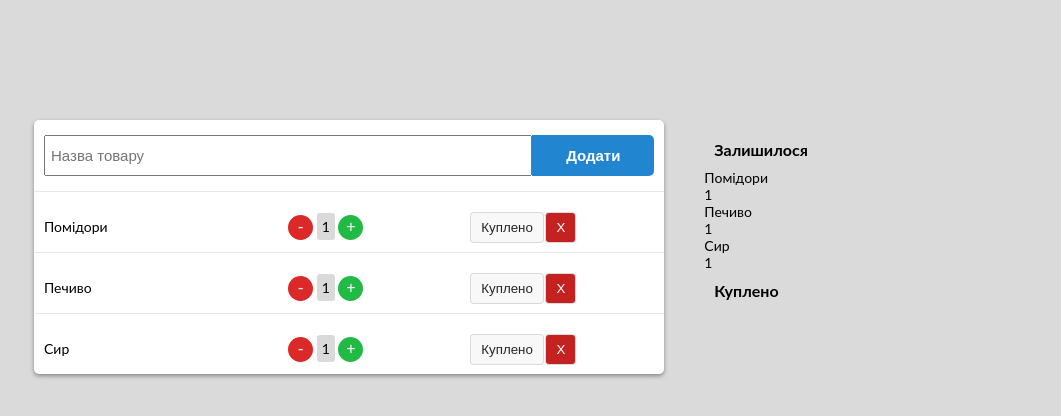
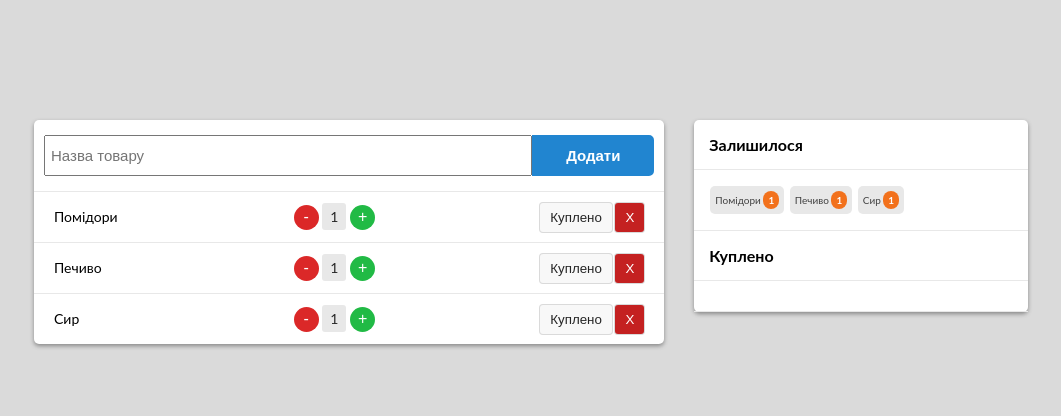
Before and after one commit to nekipelov3/BuyList, a plain HTML site: page index.html in a window 1280 px wide. Shown: the whole page, without its empty margins (104-1165 px from the left). Drawn offline with Linux system fonts and the light colour scheme.

Commit message:
right block styles finished

```diff
--- a/main.css
+++ b/main.css
@@ -38,7 +38,7 @@ body {
 .center {
     padding: 20px;
     max-width: 80%;
-    min-width: 460px;
+    /*min-width: 460px;*/
     margin: auto;
 }
 
@@ -98,19 +98,19 @@ body {
 }
 
 .row {
-  padding: 10px 0;
+  padding: 10px;
   border-top: 1px solid #E8E8E8;
   line-height: 30px;
 }
 
 .row-inner-wrap {
-  padding: 10px;
+  padding: 0 10px;
 }
 
 .product{
     float: left;
     display: inline-block;
-    width: 40%;
+    width: 30%;
 }
 
 .minus, .plus {
@@ -120,6 +120,7 @@ body {
     border: none;
     color: #fff;
     font-size: 16px;
+    text-align: center;
 }
 
 .minus {
@@ -137,9 +138,10 @@ body {
 }
 
 .number {
-    background: #dadada;
-    padding: 5px 5px;
+    background: #E8E8E8;
+    padding: 5px 8px;
     border-radius: 3px;
+    color: #262626;
 }
 
 .count, .buttons{
@@ -148,10 +150,12 @@ body {
 }
 
 .count {
-    width: 30%;
+    width: 35%;
+    text-align: center;
 }
 .buttons {
-    width: 30%;
+    width: 35%;
+    text-align: right;
 }
 
 .simplebutton, .cancel {
@@ -167,11 +171,9 @@ body {
 }
 .simplebutton:hover{
     background: #d9d9d9;
-    color: #0d0d0d;
 }
 .simplebutton:active{
-    background: #b3b3b3;
-    color: #595959;
+    background: #cccccc;
 }
 
 .cancel {
@@ -188,26 +190,51 @@ body {
 
 
 /*Right List*/
-.bought {
+.r-list {
     background: #fff;
     box-shadow: 0px 2px 4px 0px #888888;
     border-radius: 5px;
 }
 
-.row-outline {
-    padding: 10px;
-    border-bottom: 1.5px solid #E8E8E8;
+.r-box {
+
 }
 
 .r-title {
-    padding: 10px;
+    border-bottom: 1.5px solid #E8E8E8;
+    padding: 15px;
     font-weight: bolder;
     font-size: 16px;
 }
 
-.r-list {
-    padding: 10px 10px;
+.r-contain {
+    border-bottom: 1.5px solid #E8E8E8;
+    padding: 15px;
 }
+
+.item {
+    display: inline-block;
+    background: #E8E8E8;
+    padding: 5px;
+    margin: 1px;
+    font-size: 10px;
+    border-radius: 5px;
+    color: #404040;
+}
+
+.inner1, .inner2 {
+    display: inline-block;
+}
+
+.inner2 {
+    background: #F2711C;
+    color: white;
+    text-align: center;
+    font-weight: bolder;
+    border-radius: 15px;
+    padding: 3px 5px;
+}
+
 
 
 /*Footer*/
@@ -225,11 +252,17 @@ body {
 }
 
 @media (max-width: 768px) {
-    .left,
-    .right {
+    .left, .right {
       width: 100%;
     }
     .left {
       margin-bottom: 20px;
+      min-width: 350px;
+    }
+    .right {
+      min-width: 350px;
+    }
+    .left, .right {
+      padding: 0;
     }
 }
```
